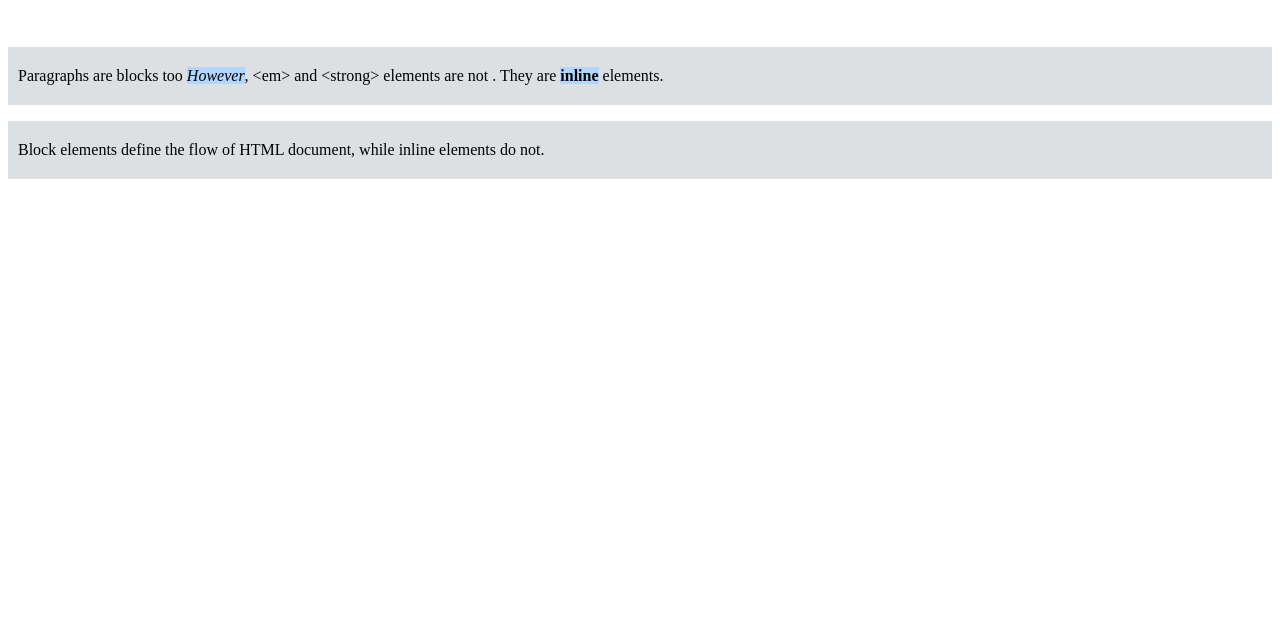
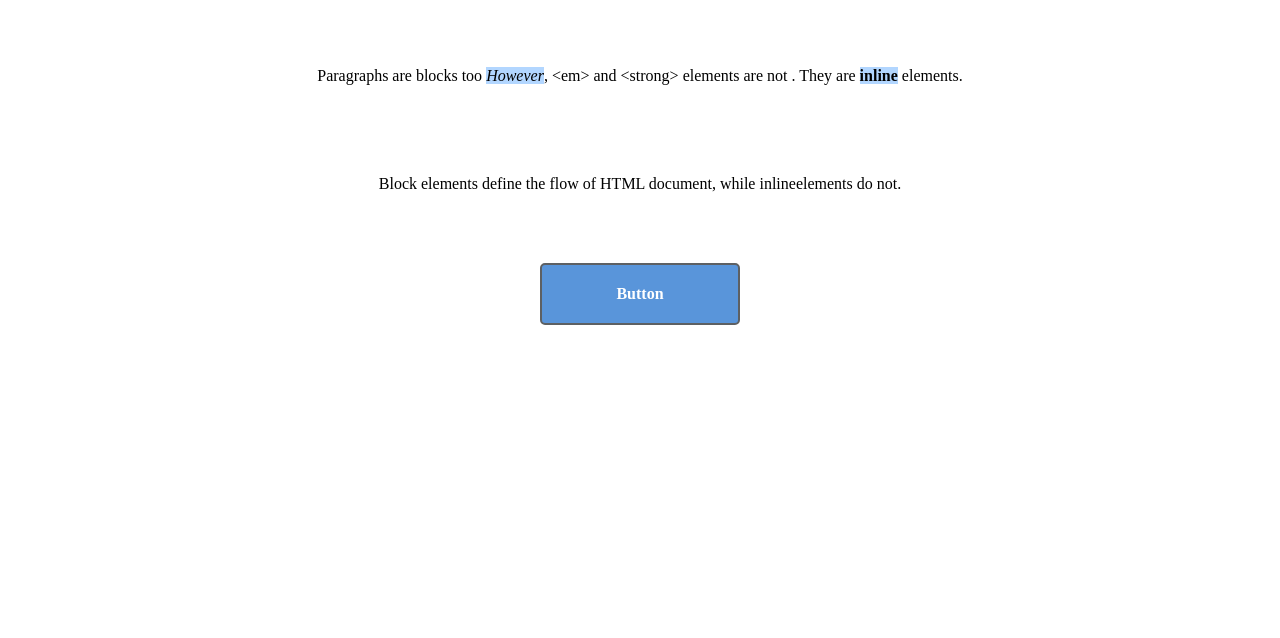
Before and after one commit to akshayp42/learning-html, a plain HTML site: page css-box-model/boxes.html in a window 1280 px wide. Shown: the part 162-800 px from the top of the page. Drawn offline with Linux system fonts and the light colour scheme.

Commit message:
updated margins

```diff
--- a/css-box-model/box-styles.css
+++ b/css-box-model/box-styles.css
@@ -1,4 +1,11 @@
-h1, p {
+h
+* {
+    margin: 0;
+    padding: 0;
+    box-sizing: border-box;
+}
+
+1, p {
 background-color: #dde0e3;
 }
 
@@ -15,4 +22,22 @@ h1 {
 
 p {
     padding: 20px 10px;
+    margin-top: 25px;
+    margin-bottom: 50px;
 }
+div {
+color: #FFF;
+background-color: #5995DA;
+font-weight: bold;
+padding: 20px;
+text-align: center;
+border: 2px solid #5D6063;
+border-radius: 5px;
+width: 200px;
+box-sizing: border-box;
+margin: 20px auto;
+}
+
+body {
+    text-align: center;
+}
--- a/css-box-model/boxes.html
+++ b/css-box-model/boxes.html
@@ -9,7 +9,8 @@
         <h1>Headings are Block Elements</h1>
         <p>Paragraphs are blocks too <em>However</em>, &lt;em&gt; and &lt;strong&gt;
          elements are not . They are <strong>inline</strong> elements.</p>
-        <p>Block elements define the flow of HTML document, while inline elements
+        <p>Block elements define the flow of HTML document, while inlineelements
             do not.</p>
+            <div>Button</div>
     </body>
 </html>
```
